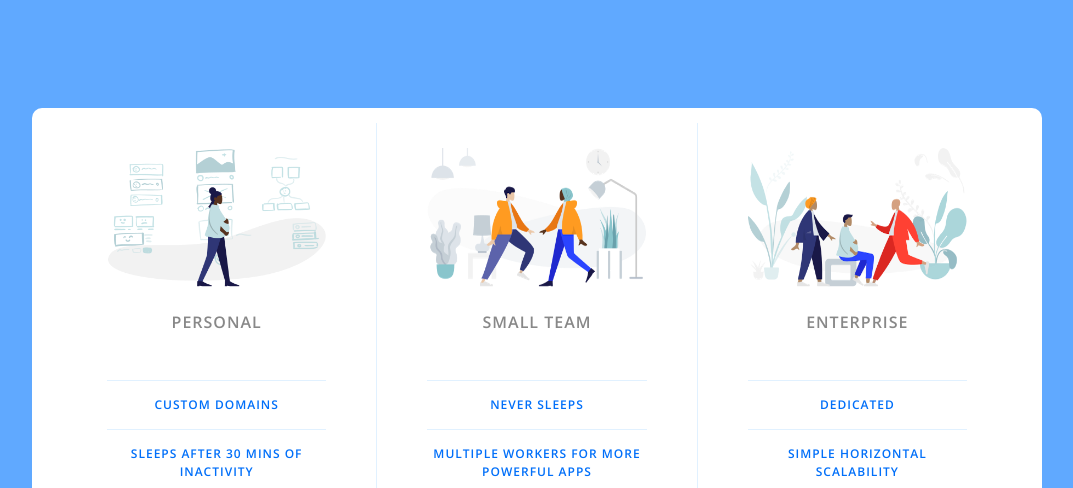
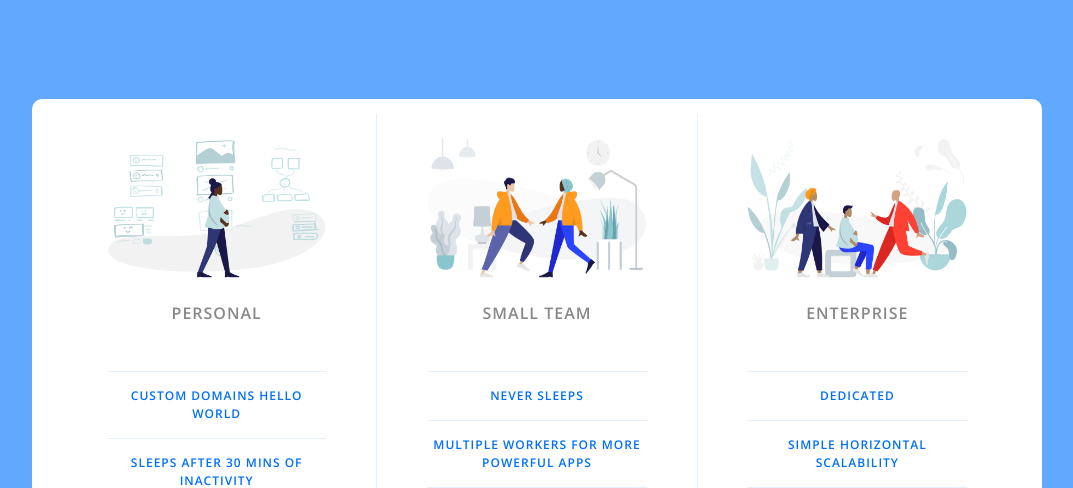
Before and after one commit to Hello-Pankaj/test, a plain HTML site: page PriceTableStarter/index.html in a window 1280 px wide. Shown: the top 488 px of the page, without its empty margins (103-1176 px from the left). Drawn offline with nearby package versions, Linux system fonts and the light colour scheme.

Commit message:
Hello World

```diff
--- a/PriceTableStarter/index.html
+++ b/PriceTableStarter/index.html
@@ -16,7 +16,7 @@
             <img src="icons/icon1.png" alt="" class="pricing-img">
             <h2 class="pricing-header">Personal</h2>
             <ul class="pricing-features">
-                <li class="pricing-features-item">Custom domains</li>
+                <li class="pricing-features-item">Custom domains Hello World</li>
                 <li class="pricing-features-item">Sleeps after 30 mins of inactivity</li>
             </ul>
             <span class="pricing-price">Free</span>
```
